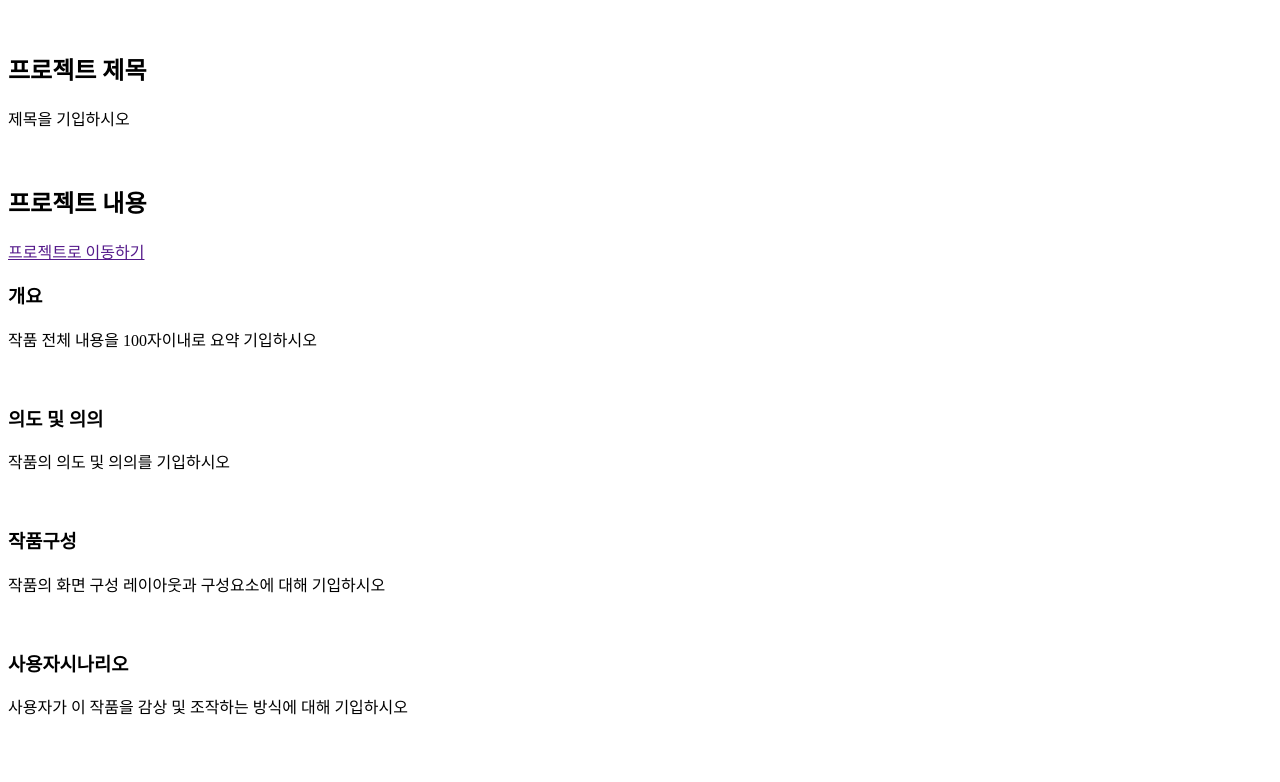
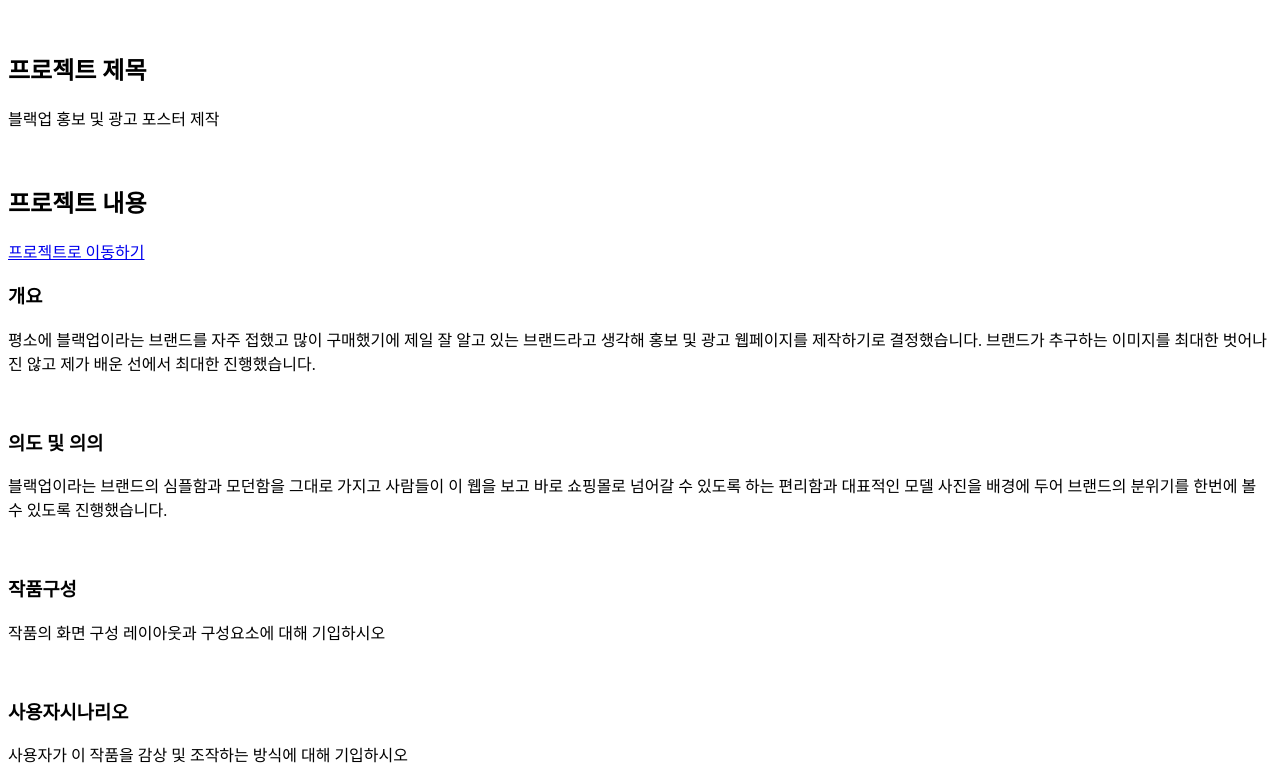
Before and after one commit to jeonhyein53/SAMPLE, a plain HTML site: page index.html in a window 1280 px wide. Shown: the part 116-898 px from the top of the page. Before the commit the page ends 850 px from the top, so only its background shows below. Drawn offline with Linux system fonts and the light colour scheme.

Commit message:
Update index.html

```diff
--- a/index.html
+++ b/index.html
@@ -19,16 +19,18 @@ Released under the MIT license: http://jsbin.mit-license.org
   <p>안녕하세요 저의 프로젝트 페이지에 와주셔서 감사합니다.</p>
   <br>
   <h2>프로젝트 제목</h2>
-  <p>제목을 기입하시오</p>
+  <p>블랙업 홍보 및 광고 포스터 제작</p>
   <br>
   <h2>프로젝트 내용</h2>
-  <a href="">프로젝트로 이동하기</a>
+  <a href="https://editor.p5js.org/hyeinjeon608/full/2prfhi2N4">프로젝트로 이동하기</a>
   <br>
   <h3>개요</h3>
-  <p> 작품 전체 내용을 100자이내로 요약 기입하시오</p>
+  <p>평소에 블랙업이라는 브랜드를 자주 접했고 많이 구매했기에 제일 잘 알고 있는 브랜드라고 생각해 홍보 및 광고 웹페이지를 제작하기로 결정했습니다.
+  브랜드가 추구하는 이미지를 최대한 벗어나진 않고 제가 배운 선에서 최대한 진행했습니다. </p>
   <br>
   <h3>의도 및 의의</h3>
-  <p>작품의 의도 및 의의를 기입하시오</p>
+  <p>블랙업이라는 브랜드의 심플함과 모던함을 그대로 가지고 사람들이 이 웹을 보고 바로 쇼핑몰로 넘어갈 수 있도록 하는
+  편리함과 대표적인 모델 사진을 배경에 두어 브랜드의 분위기를 한번에 볼 수 있도록 진행했습니다.</p>
   <br>
   <h3>작품구성</h3>
   <p>작품의 화면 구성 레이아웃과 구성요소에 대해 기입하시오</p>
```
